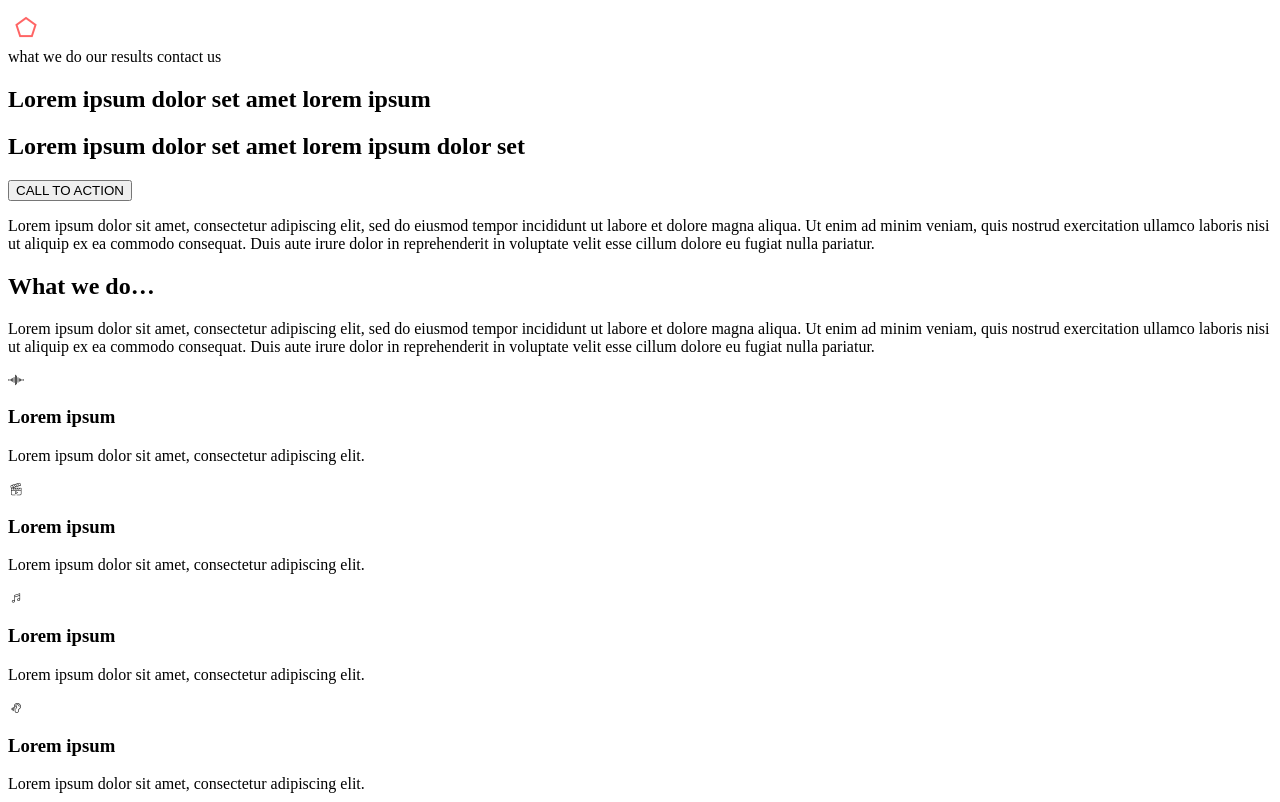
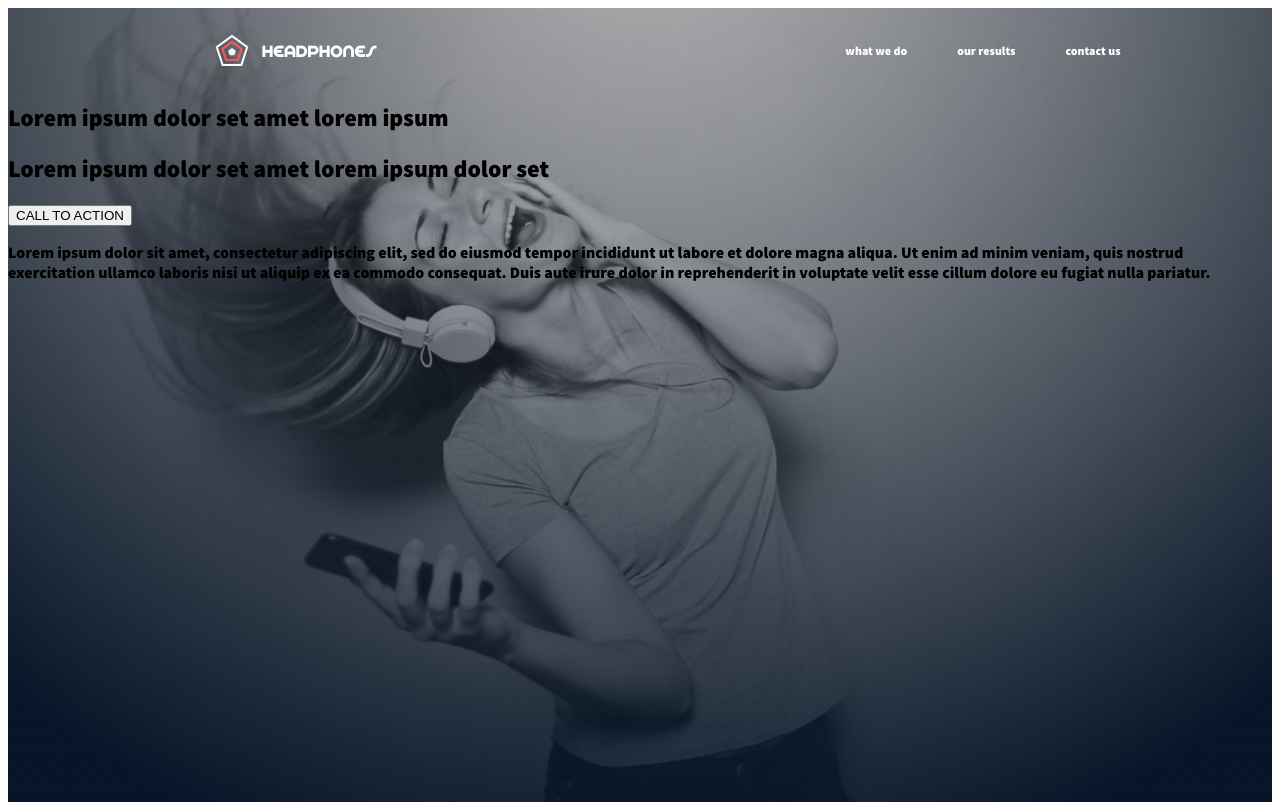
Before and after one commit to TPoe25/atlas-headphones, a plain HTML site: page index.html in a window 1280 px wide. Shown: the top 802 px of the page. Drawn offline with nearby package versions, Linux system fonts and the light colour scheme; files that its build step writes are made by us from their sources; files whose address does not match are found by name.

Commit message:
completed menu section with working nav-links

```diff
--- a/index.html
+++ b/index.html
@@ -6,22 +6,23 @@
     <meta name="viewport" content="width=device-width, initial-scale=1">
     <title>Headphones</title>
     <link rel="icon" type="image/x-icon" href="assets/images/favicon.ico">
-    <link rel="stylesheet" href="style.css" />
+    <link rel="stylesheet" href="styles.css" />
     <link rel="stylesheet" href="assets/holberton_school-icon/style.css">
   </head>
-  <body>
-    <header>
+  <body class="body">
+    <header class="background-image">
+      <div class="header-container">
         <div class="header-icon">
-        <img src="assets/images/favicon.png">
+          <img src="assets/images/logo_headphones.png">
           <!-- Icon, HEADPHONES (in Spin-Cycle font), top-left -->
         </div>
         <nav class="page-navigation">
           <!-- Page navigation links, top-right -->
-         <span class="manu-link">what we do</span>
-         <span class="manu-link">our results</span>
-         <span class="manu-link">contact us</span>
+          <a href="#what-we-do" class="menu-link">what we do</a>
+          <a href="#our-results" class="menu-link">our results</a>
+          <a href="#contact-us" class="menu-link">contact us</a>
         </nav>
-    </header>
+      </div>
         <section class="main">
         <h1 class="main-heading">
           Lorem ipsum dolor set amet lorem ipsum
@@ -36,7 +37,8 @@
           Lorem ipsum dolor sit amet, consectetur adipiscing elit, sed do eiusmod tempor incididunt ut labore et dolore magna aliqua. Ut enim ad minim veniam, quis nostrud exercitation ullamco laboris nisi ut aliquip ex ea commodo consequat. Duis aute irure dolor in reprehenderit in voluptate velit esse cillum dolore eu fugiat nulla pariatur.
         </p>
         </section>
-    <section class="section-what-we-do">
+    </header>
+    <section id="what-we-do" class="section-what-we-do">
       <h2 class="what-heading">
         What we do…
       </h2>
@@ -90,7 +92,7 @@
         </div>
       </div>
     </section>
-    <section class="section-our-results">
+    <section id="our-results" class="section-our-results">
       <h2 class="our-heading">
         Our results speak for themselves
       </h2>
@@ -134,7 +136,7 @@
         </div>
       </div>
     </section>
-    <section class="section-contact-us">
+    <section id="contact-us" class="section-contact-us">
        <div class="contact-form">
         <h2 class="contact-heading">
           Contact us
@@ -162,7 +164,7 @@
     </section>
     <footer>
       <div class="footer-icon">
-        <img src="assets/images/favicon.png">
+        <img src="assets/images/logo_headphones.png">
         <!-- Icon, HEADPHONES (in Spin-Cycle font), bottom-left -->
       </div>
       <div class="page-navigation">
--- a/styles.css
+++ b/styles.css
@@ -1,42 +1,104 @@
 /* FONTS */
 @font-face {
   font-family: 'SourceSansPro';
-  src: url('/assets/fonts/SourceSansPro-Black.otf') format('opentype');
+  src: url('assets/fonts/SourceSansPro-Black.otf') format('opentype');
   font-weight: normal;
   font-style: normal;
 }
-
+/*
 @font-face {
   font-family: 'SourceSansPro';
-  src: url('/assets/fonts/SourceSansPro-BlackIt.otf') format('opentype');
+  src: url('assets/fonts/SourceSansPro-BlackIt.otf') format('opentype');
   font-weight: normal;
   font-style: italic;
 }
 
 @font-face {
   font-family: 'SourceSansPro';
-  src: url('/assets/fonts/SourceSansPro-Bold.otf') format('opentype');
+  src: url('assets/fonts/SourceSansPro-Bold.otf') format('opentype');
   font-weight: bold;
   font-style: normal;
 }
 
 @font-face {
   font-family: 'SourceSansPro';
-  src: url('/assets/fonts/SourceSansPro-BoldIt.otf') format('opentype');
+  src: url('assets/fonts/SourceSansPro-BoldIt.otf') format('opentype');
   font-weight: bold;
   font-style: italic;
 }
-
+*/
 @font-face {
   font-family: 'SpinCycle';
-  src: url('/assets/fonts/spincycle_ot.otf') format('opentype');
+  src: url('assets/fonts/spincycle_ot.otf') format('opentype');
   font-weight: normal;
   font-style: normal;
 }
 
 @font-face {
   font-family: 'HolbertonGlyphs';
-  src: url('/assets/holberton_school-icon/fonts/holberton_school-icon.ttf') format('truetype');
+  src: url('assets/holberton_school-icon/fonts/holberton_school-icon.ttf') format('truetype');
   font-weight: normal;
   font-style: normal;
 }
+
+body {
+  font-family: SourceSansPro;
+  font-weight: normal;
+  font-style: normal;
+}
+
+.background-image {
+  background-image: url('assets/images/headphones_hero_1.jpg');
+  background-size:cover;
+  background-repeat: no-repeat;
+  background-position: center center;
+  min-height: 900px;
+}
+
+.header-container {
+  display:flex;
+  justify-content: space-between;
+  align-items: center;
+  padding-top: 10px;
+    /* just for visualization
+    border-width: 2px;
+    border-style: solid;
+    border-color: red;*/
+}
+
+.header-icon {
+  display: flex;
+  align-items: center;
+  margin-left: 10%;
+  transform: scale(0.5);
+  /* just for visualization
+  border-width: 2px;
+  border-style: solid;
+  border-color: white;*/
+}
+
+.page-navigation {
+  display: flex;
+  align-items: center;
+  align-items: center;
+  justify-content: space-around;
+  margin-right: 10%;
+  color: white;
+  font-size: 12px;
+  /* just for visualization
+  border-width: 2px;
+  border-style: solid;
+  border-color: white;*/
+}
+
+.menu-link {
+  display:flex;
+  align-items: center;
+  padding: 0 25px;
+  color: white;
+  text-decoration: none;
+  /* just for visualization
+  border-width: 2px;
+  border-style: solid;
+  border-color: white;*/
+}
```
Lines whose indentation alone changed are shown as unchanged.
